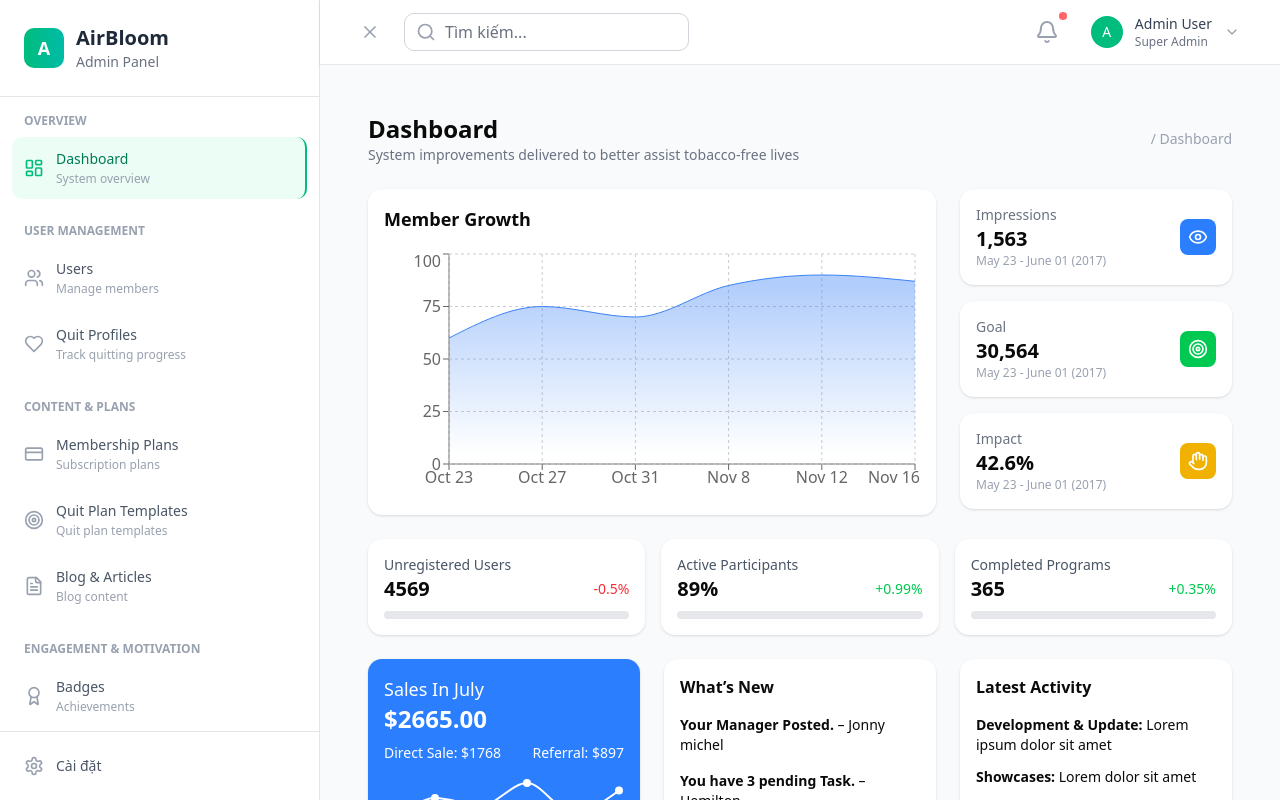
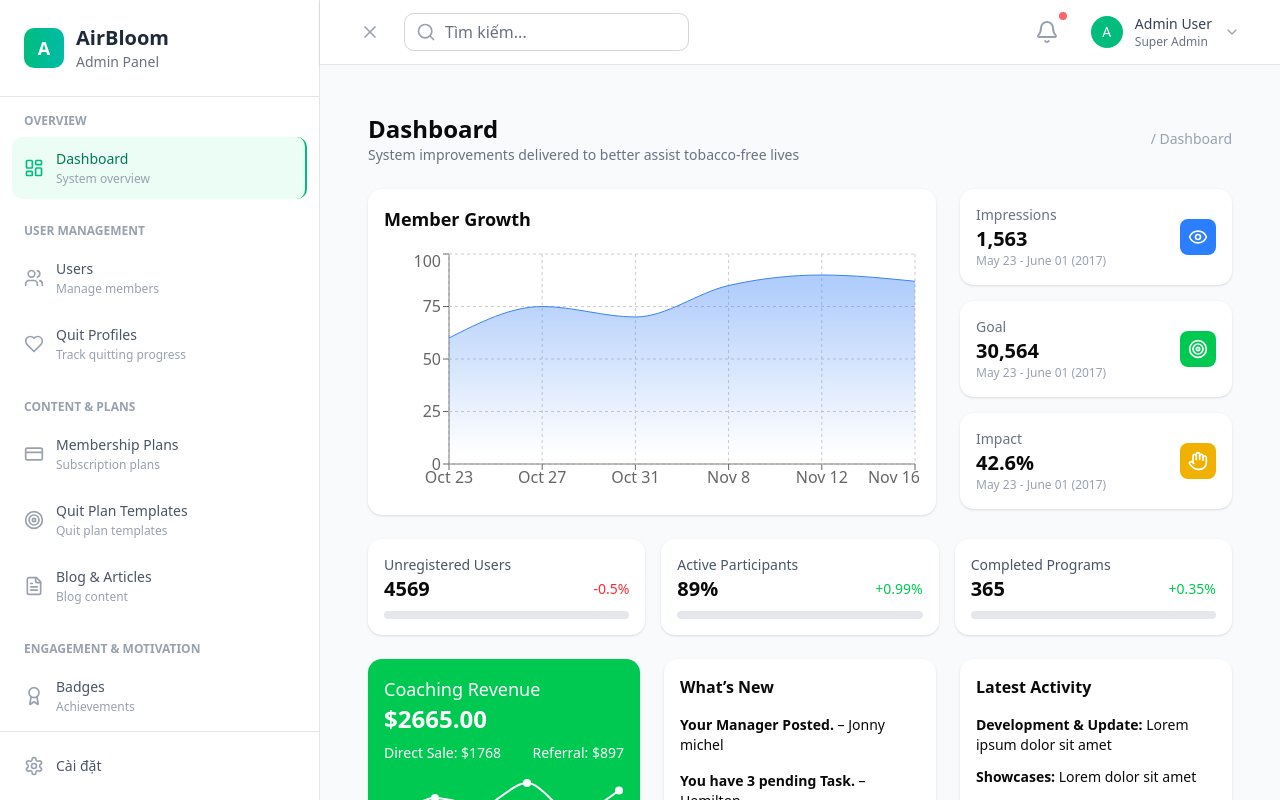
Before and after one commit to swp391-group7/smoking-cessation-support-platform-frontend, a React (Vite) app: page /admin/dashboard in a window 1280 px wide. Built offline with nearby package versions, Linux system fonts and the light colour scheme; no server answers.

Commit message:
Upd Coach Overview + Timeline

```diff
--- a/src/pages/admin/Dashboard.tsx
+++ b/src/pages/admin/Dashboard.tsx
@@ -95,11 +95,11 @@ const Dashboard = () => {
         ))}
       </div>
 
-      {/* Sales Overview + Timeline */}
+      {/* Coach Overview + Timeline */}
       <div className="grid grid-cols-1 lg:grid-cols-3 gap-6">
-        {/* Sales */}
-        <div className="bg-blue-500 text-white rounded-xl p-4 shadow">
-          <h4 className="text-lg">Sales In July</h4>
+        {/* Coach */}
+        <div className="bg-green-500 text-white rounded-xl p-4 shadow">
+          <h4 className="text-lg">Coaching Revenue</h4>
           <p className="text-2xl font-bold">$2665.00</p>
           <div className="flex justify-between text-sm mt-2">
             <span>Direct Sale: $1768</span>
```
